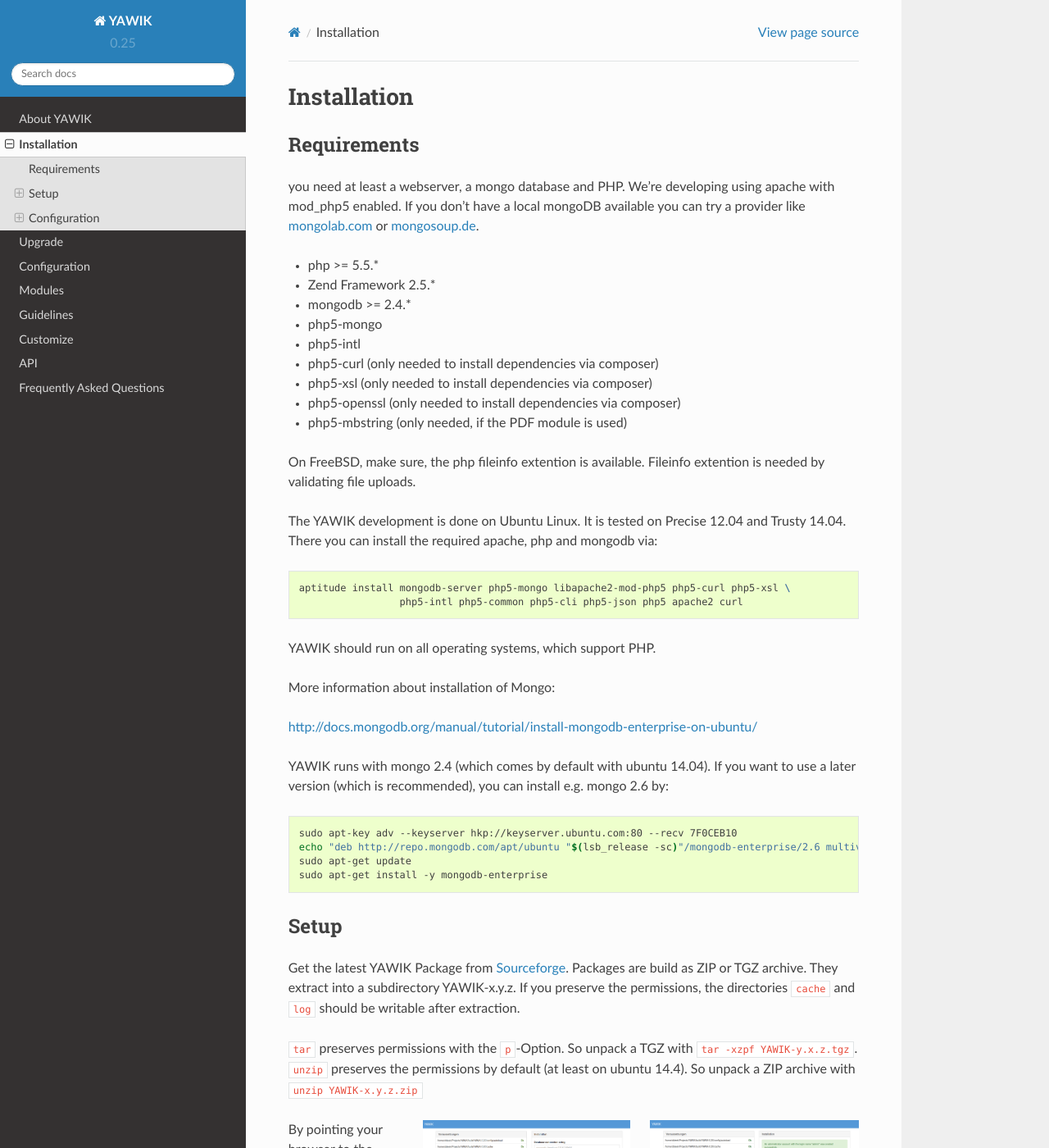
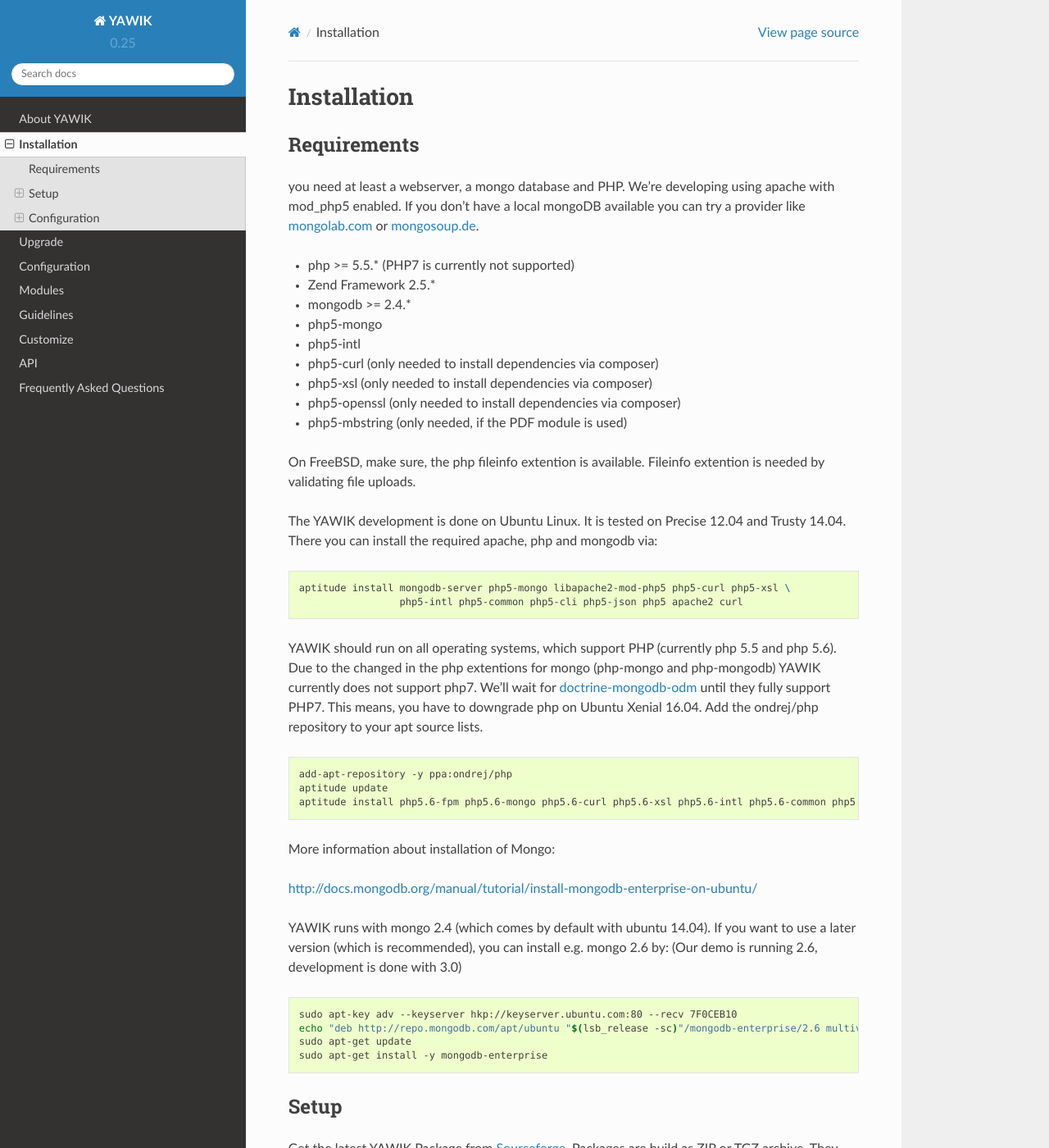
Before and after one commit to cross-solution/YawikDocs, a Sphinx documentation site: the page built from source/installation.rst, in a window 1280 px wide and 1400 px high. Shown: the whole window at 82% size. Built offline with Sphinx 7.4.7 and the Read the Docs theme 2.0.0, drawn with Linux system fonts in a browser that asks for light colours; comment, search, counter and statistics services are not loaded; some of the changed text lies outside the part shown.

Commit message:
some notes on php7 and nginx

```diff
--- a/source/installation.rst
+++ b/source/installation.rst
@@ -11,7 +11,7 @@
 .. _mongolab.com: https://mongolab.com/welcome/
 .. _mongosoup.de: https://www.mongosoup.de/
 
-* php >= 5.5.*
+* php >= 5.5.* (PHP7 is currently not supported)
 * Zend Framework 2.5.*
 * mongodb >= 2.4.*
 * php5-mongo
@@ -31,14 +31,27 @@
   aptitude install mongodb-server php5-mongo libapache2-mod-php5 php5-curl php5-xsl \
                    php5-intl php5-common php5-cli php5-json php5 apache2 curl
 
-YAWIK should run on all operating systems, which support PHP.
+YAWIK should run on all operating systems, which support PHP (currently php 5.5 and php 5.6). Due to the changed in the
+php extentions for mongo (php-mongo and php-mongodb) YAWIK currently does not support php7. We'll wait for
+doctrine-mongodb-odm_ until they fully support PHP7. This means, you have to downgrade php on Ubuntu Xenial 16.04. Add
+the ondrej/php repository to your apt source lists.
+
+
+.. code-block:: sh
+
+ add-apt-repository -y ppa:ondrej/php
+ aptitude update
+ aptitude install php5.6-fpm php5.6-mongo php5.6-curl php5.6-xsl php5.6-intl php5.6-common php5.6-cli php5.6-json curl
+
+.. _doctrine-mongodb-odm: http://doctrine-orm.readthedocs.io/projects/doctrine-mongodb-odm/en/latest/#
+
 
 More information about installation of Mongo:
 
 http://docs.mongodb.org/manual/tutorial/install-mongodb-enterprise-on-ubuntu/
 
 YAWIK runs with mongo 2.4 (which comes by default with ubuntu 14.04). If you want to use a later version
-(which is recommended), you can install e.g. mongo 2.6 by:
+(which is recommended), you can install e.g. mongo 2.6 by: (Our demo is running 2.6, development is done with 3.0)
 
 .. code-block:: sh
 
@@ -46,8 +59,6 @@
  echo "deb http://repo.mongodb.com/apt/ubuntu "$(lsb_release -sc)"/mongodb-enterprise/2.6 multiverse" | sudo tee /etc/apt/sources.list.d/mongodb-enterprise-2.6.list
  sudo apt-get update
  sudo apt-get install -y mongodb-enterprise
-
-
 
 Setup
 -----
@@ -240,6 +251,35 @@
   you should ``SetEnv APPLICATION_ENV development`` in your VirtualHost section,
   if you plan do develop.
 
+
+Nginx
+^^^^^
+A configuration file for Nginx looks like this
+
+.. code-block:: sh
+
+  server {
+       listen         80;
+
+        server_name my.yawik.host;
+
+        root /your-location/YAWIK/public;
+        index index.html index.htm index.php;
+        charset utf-8;
+
+        location / {
+            try_files $uri $uri/ /index.php$is_args$args;
+        }
+
+        location ~ \.php$ {
+            fastcgi_param  SCRIPT_FILENAME $document_root$fastcgi_script_name;
+            fastcgi_pass unix:/run/php/php5.6-fpm.sock;
+            fastcgi_param   APPLICATION_ENV  production;
+            include /etc/nginx/fastcgi_params;
+        }
+  }
+
+
 Authentication
 ^^^^^^^^^^^^^^
 
```
Also changed, not shown: source/modules/solr/index.rst (+4 -4 lines).
